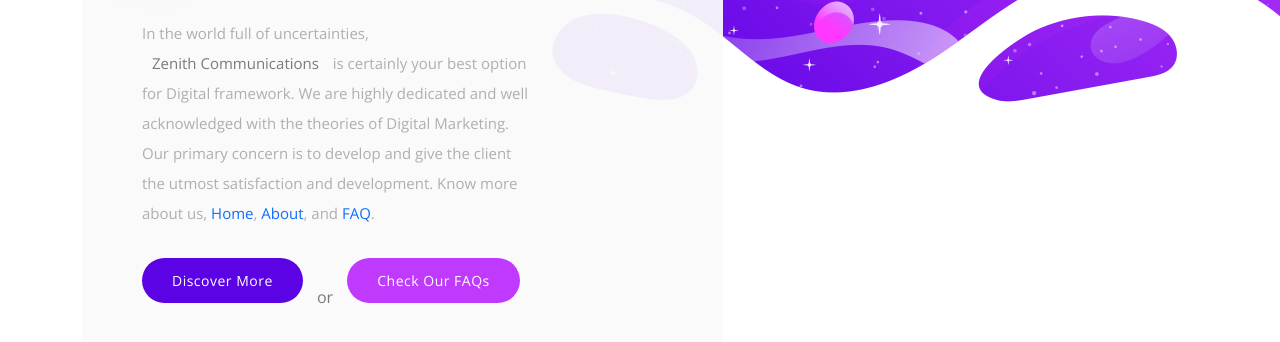
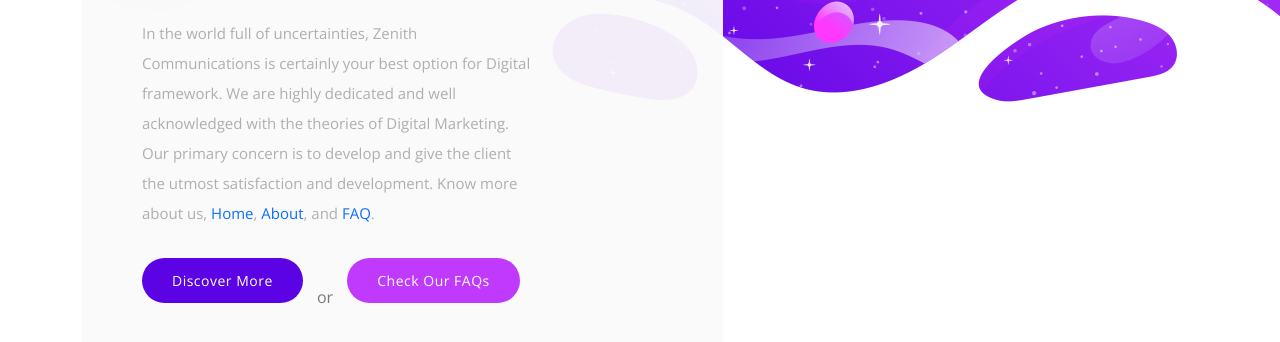
Before and after one commit to rasikpandey7/zenith, a plain HTML site: page index.html in a window 1280 px wide. Shown: the part 700-1042 px from the top of the page. Drawn offline with nearby package versions, Linux system fonts and the light colour scheme.

Commit message:
Update index.html

```diff
--- a/index.html
+++ b/index.html
@@ -117,7 +117,7 @@
             <h6>DIGITAL MARKETING AGENCY</h6>
             <div class="line-dec"></div>
             <h4>Dive <em>Into The Digital</em> World <span>With ZENITH</span></h4>
-            <p>In the world full of uncertainties, <span>Zenith Communications</span> is certainly your best option for Digital framework. We are highly dedicated and well acknowledged with the theories of Digital Marketing. Our primary concern is to develop and give the client the utmost satisfaction and development. Know more about us, <a href="index.html">Home</a>, <a href="about.html">About</a>, and <a href="faqs.html">FAQ</a>.</p>
+            <p>In the world full of uncertainties, Zenith Communications is certainly your best option for Digital framework. We are highly dedicated and well acknowledged with the theories of Digital Marketing. Our primary concern is to develop and give the client the utmost satisfaction and development. Know more about us, <a href="index.html">Home</a>, <a href="about.html">About</a>, and <a href="faqs.html">FAQ</a>.</p>
             <div class="main-button scroll-to-section"><a href="#services">Discover More</a></div>
             <span>or</span>
             <div class="second-button"><a href="faqs.html">Check our FAQs</a></div>
```
